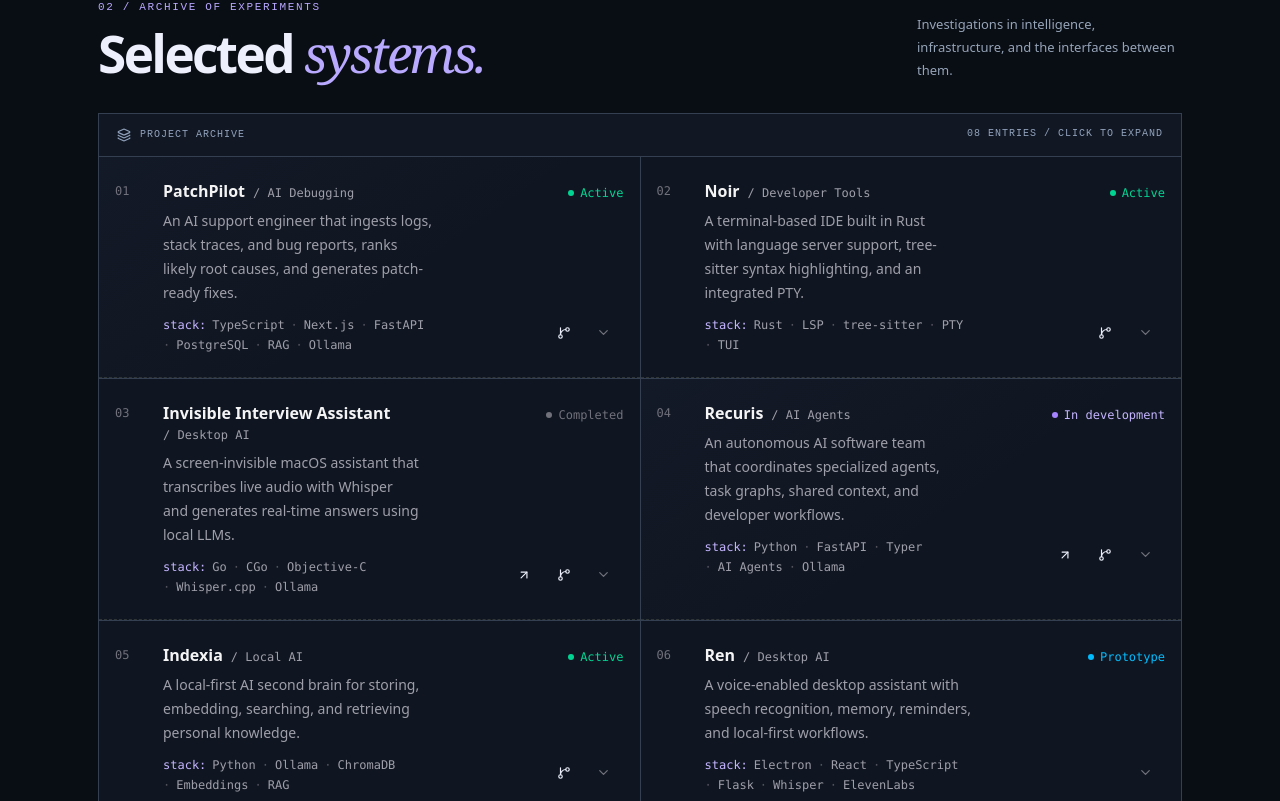
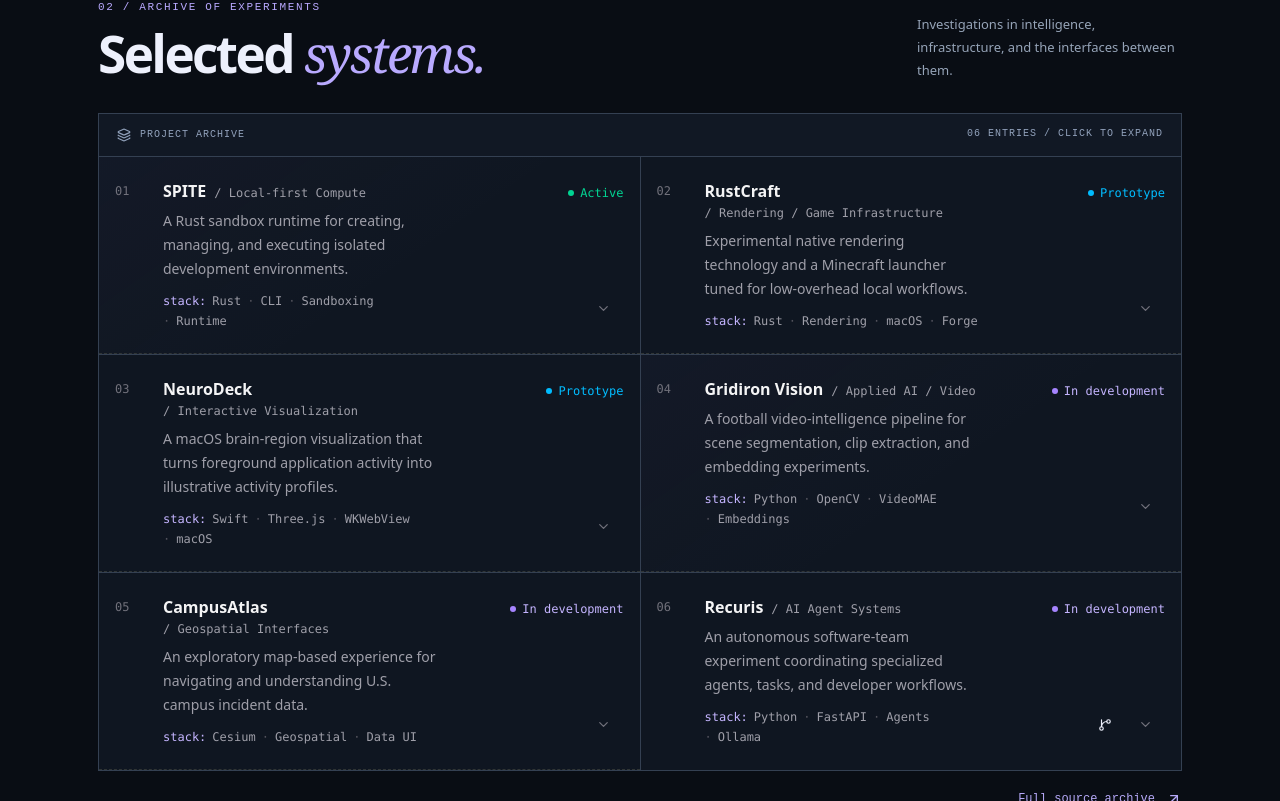
Before and after one commit to vectornomad/portfolio-2026, a React (Vite) app: page / in a window 1280 px wide. Shown: the part 839-1640 px from the top of the page. Built offline with nearby package versions, Linux system fonts and the light colour scheme.

Commit message:
Curate selected systems around current engineering projects

```diff
--- a/src/data/projects.ts
+++ b/src/data/projects.ts
@@ -1,153 +1,33 @@
-export type ProjectStatus =
-  "Active" | "In development" | "Prototype" | "Completed";
-
+export type ProjectStatus = "Active" | "In development" | "Prototype" | "Completed";
 export type Project = {
-  id: string;
-  title: string;
-  category: string;
-  description: string;
-  stack: string[];
-  status: ProjectStatus;
-  details: string[];
-  href?: string;
-  github?: string;
+  id: string; title: string; category: string; description: string;
+  stack: string[]; status: ProjectStatus; details: string[];
+  href?: string; github?: string;
 };
-
 export const projects: Project[] = [
-  {
-    id: "patchpilot",
-    title: "PatchPilot",
-    category: "AI Debugging",
-    description:
-      "An AI support engineer that ingests logs, stack traces, and bug reports, ranks likely root causes, and generates patch-ready fixes.",
-    stack: ["TypeScript", "Next.js", "FastAPI", "PostgreSQL", "RAG", "Ollama"],
-    status: "Active",
-    github: "https://github.com/vectornomad/PatchPilot",
-    details: [
-      "RAG pipeline over codebases and error context",
-      "Root-cause ranking from logs and stack traces",
-      "Generates reviewable, patch-ready diffs",
-      "Runs against local models via Ollama",
-    ],
-  },
-  {
-    id: "noir",
-    title: "Noir",
-    category: "Developer Tools",
-    description:
-      "A terminal-based IDE built in Rust with language server support, tree-sitter syntax highlighting, and an integrated PTY.",
-    stack: ["Rust", "LSP", "tree-sitter", "PTY", "TUI"],
-    status: "Active",
-    github: "https://github.com/vectornomad/Noir",
-    details: [
-      "Native LSP integration for diagnostics and completion",
-      "Tree-sitter powered highlighting and structure",
-      "Embedded terminal via PTY",
-      "Built from scratch in Rust for speed",
-    ],
-  },
-  {
-    id: "interview-assistant",
-    title: "Invisible Interview Assistant",
-    category: "Desktop AI",
-    description:
-      "A screen-invisible macOS assistant that transcribes live audio with Whisper and generates real-time answers using local LLMs.",
-    stack: ["Go", "CGo", "Objective-C", "Whisper.cpp", "Ollama"],
-    status: "Completed",
-    details: [
-      "Undetectable overlay excluded from screen capture",
-      "Live transcription via Whisper.cpp",
-      "Local-first inference with Ollama, no cloud calls",
-      "Native macOS integration through CGo/Objective-C",
-    ],
-    href: "https://github.com/vectornomad/interview-assistant",
-    github: "https://github.com/vectornomad/interview-assistant",
-  },
-  {
-    id: "recuris",
-    title: "Recuris",
-    category: "AI Agents",
-    description:
-      "An autonomous AI software team that coordinates specialized agents, task graphs, shared context, and developer workflows.",
-    stack: ["Python", "FastAPI", "Typer", "AI Agents", "Ollama"],
-    status: "In development",
-    href: "https://recuris.xyz",
-    github: "https://github.com/vectornomad/Recuris",
-    details: [
-      "Coordinates multiple specialized agents",
-      "Uses task graphs for workflow execution",
-      "Designed for end-to-end software development tasks",
-      "Includes a developer-facing CLI",
-    ],
-  },
-  {
-    id: "indexia",
-    title: "Indexia",
-    category: "Local AI",
-    description:
-      "A local-first AI second brain for storing, embedding, searching, and retrieving personal knowledge.",
-    stack: ["Python", "Ollama", "ChromaDB", "Embeddings", "RAG"],
-    status: "Active",
-    github: "https://github.com/vectornomad/indexia",
-    details: [
-      "Runs locally",
-      "Supports semantic search",
-      "Uses vector-based memory",
-      "Focused on private personal knowledge workflows",
-    ],
-  },
-  {
-    id: "ren",
-    title: "Ren",
-    category: "Desktop AI",
-    description:
-      "A voice-enabled desktop assistant with speech recognition, memory, reminders, and local-first workflows.",
-    stack: [
-      "Electron",
-      "React",
-      "TypeScript",
-      "Flask",
-      "Whisper",
-      "ElevenLabs",
-    ],
-    status: "Prototype",
-    details: [
-      "Voice input and speech output",
-      "Semantic and episodic memory",
-      "Reminder and dialogue management",
-      "Desktop-first interaction model",
-    ],
-  },
-  {
-    id: "warmgraph",
-    title: "WarmGraph",
-    category: "Full Stack",
-    description:
-      "A relationship intelligence tool for tracking people, conversations, follow-ups, and professional connections.",
-    stack: ["Next.js", "FastAPI", "PostgreSQL", "SQLAlchemy"],
-    status: "In development",
-    details: [
-      "Contact and relationship tracking",
-      "Follow-up scoring",
-      "API-driven architecture",
-      "Designed for networking workflows",
-    ],
-  },
-  {
-    id: "taahirah-os",
-    title: "TaahirahOS",
-    category: "Interactive Portfolio",
-    description:
-      "A retro desktop-style portfolio with draggable windows, apps, CRT effects, and a custom operating-system interface.",
-    stack: ["Next.js", "TypeScript", "Tailwind CSS"],
-    status: "Active",
-    href: "https://taahirah-exe.vercel.app",
-    github: "https://github.com/vectornomad/taahirah.exe",
-    details: [
-      "Window manager",
-      "Retro desktop UI",
-      "Interactive app-style sections",
-      "Custom visual effects",
-    ],
-  },
+  { id:"spite", title:"SPITE", category:"Local-first Compute",
+    description:"A Rust sandbox runtime for creating, managing, and executing isolated development environments.",
+    stack:["Rust","CLI","Sandboxing","Runtime"],status:"Active",
+    details:["Process-runtime lifecycle: create, ps, exec, start, stop, remove","Local sandbox state management","Docker runtime integration in progress"] },
+  { id:"rustcraft", title:"RustCraft", category:"Rendering / Game Infrastructure",
+    description:"Experimental native rendering technology and a Minecraft launcher tuned for low-overhead local workflows.",
+    stack:["Rust","Rendering","macOS","Forge"],status:"Prototype",
+    details:["Chunk rendering and performance profiling experiments","Forge 1.20.1 launcher and Java 17 setup","External-drive instances and modpack import"] },
+  { id:"neurodeck", title:"NeuroDeck", category:"Interactive Visualization",
+    description:"A macOS brain-region visualization that turns foreground application activity into illustrative activity profiles.",
+    stack:["Swift","Three.js","WKWebView","macOS"],status:"Prototype",
+    details:["Interactive labeled 3D brain regions","Application context mapped to illustrative activity profiles","Real brain-sensor measurement is planned, not yet integrated"] },
+  { id:"gridiron-vision",title:"Gridiron Vision",category:"Applied AI / Video",
+    description:"A football video-intelligence pipeline for scene segmentation, clip extraction, and embedding experiments.",
+    stack:["Python","OpenCV","VideoMAE","Embeddings"],status:"In development",
+    details:["Scene detection on game footage","Clip extraction for downstream processing","Semantic video embedding experiments"] },
+  { id:"campusatlas",title:"CampusAtlas",category:"Geospatial Interfaces",
+    description:"An exploratory map-based experience for navigating and understanding U.S. campus incident data.",
+    stack:["Cesium","Geospatial","Data UI"],status:"In development",
+    details:["Interactive campus incident map","Geographic exploration and visual context","Ongoing data presentation work"] },
+  { id:"recuris",title:"Recuris",category:"AI Agent Systems",
+    description:"An autonomous software-team experiment coordinating specialized agents, tasks, and developer workflows.",
+    stack:["Python","FastAPI","Agents","Ollama"],status:"In development",
+    github:"https://github.com/vectornomad/Recuris",
+    details:["Specialized agent coordination","Workflow tasks and shared context","Developer-focused CLI"] },
 ];
```
